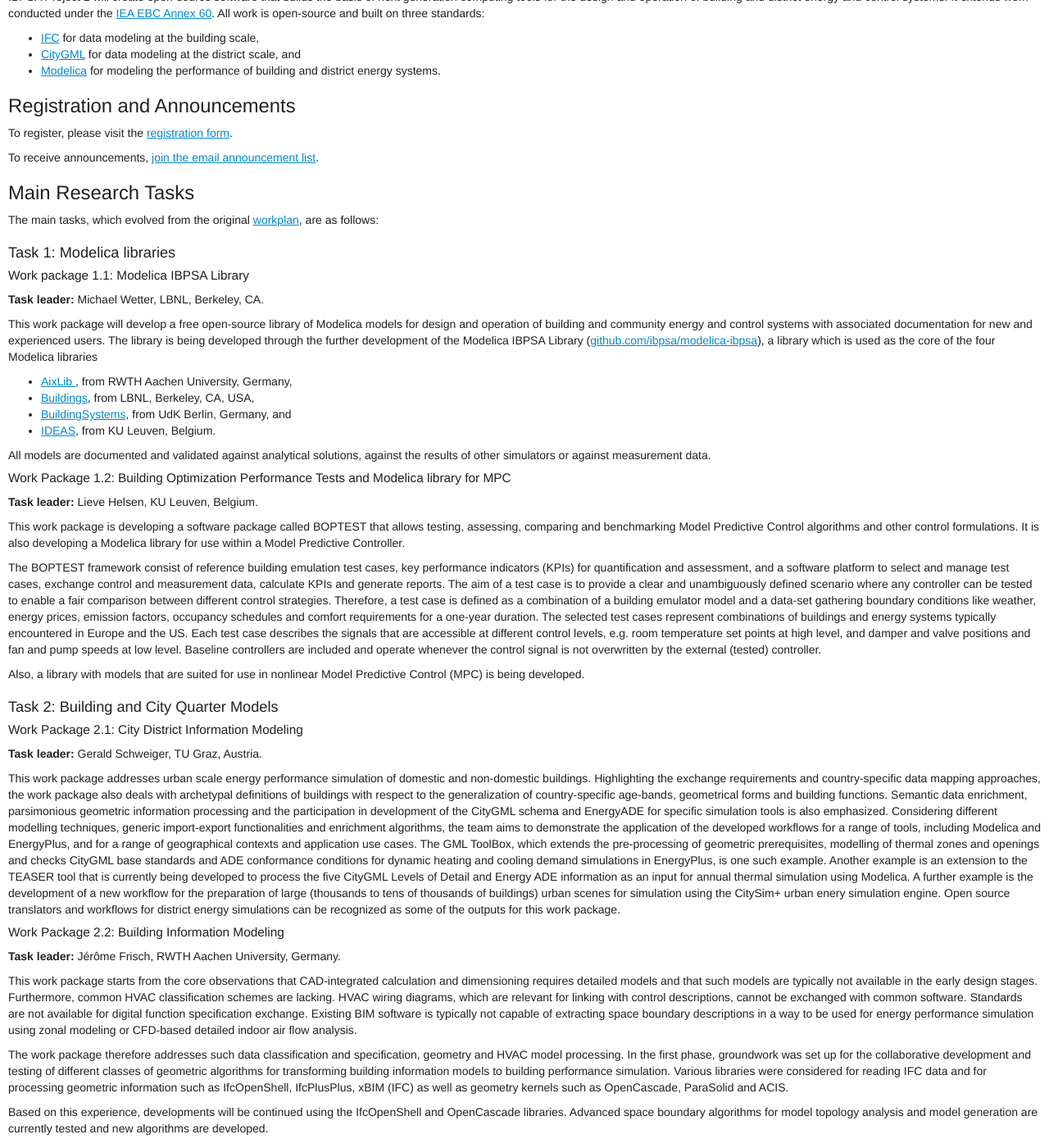
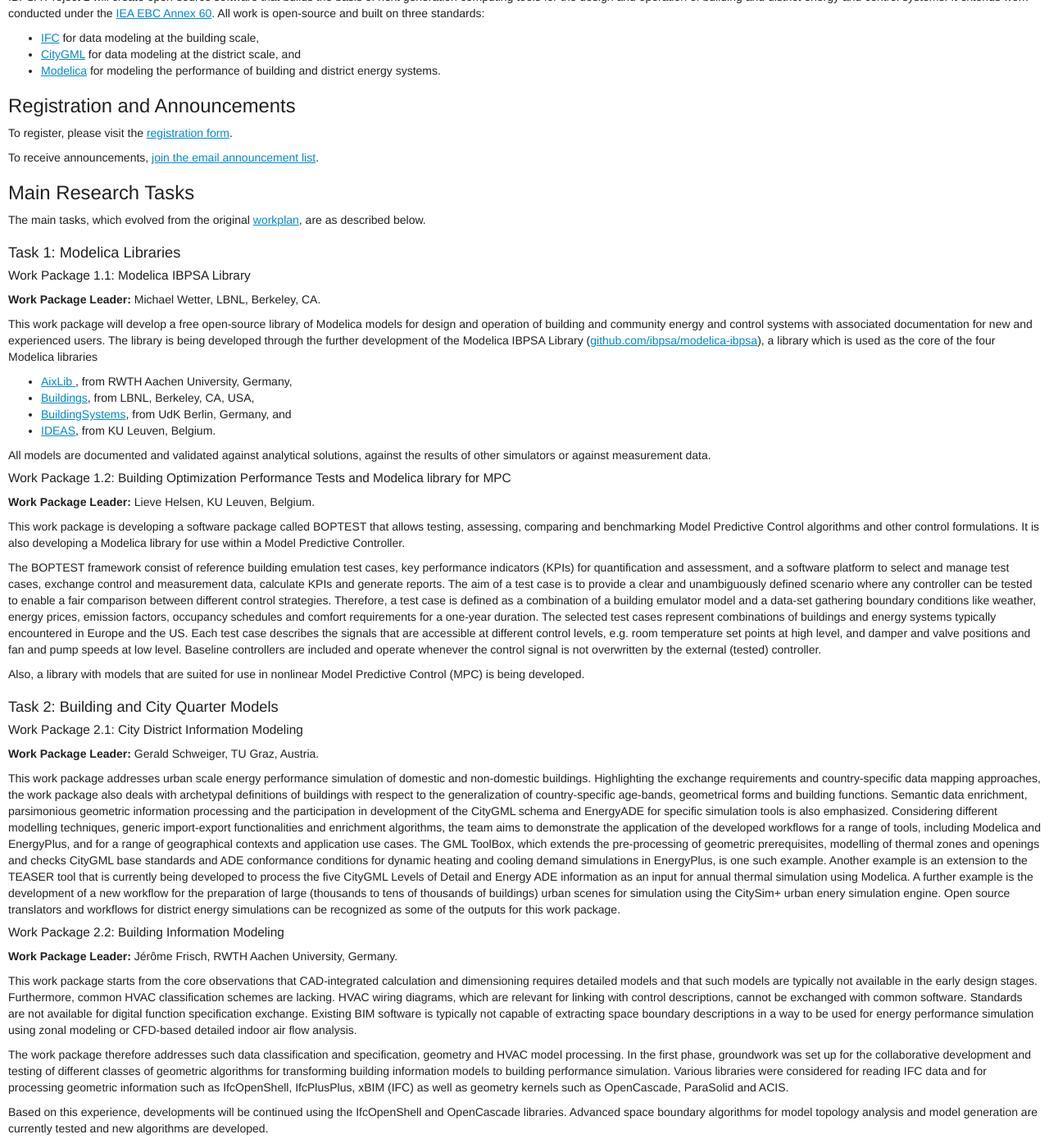
Before and after one commit to ibpsa/project1, a Jekyll site: the page built from index.md, in a window 1280 px wide and 1400 px high, scrolled down 660 px. Shown: the whole window at 82% size. Built offline with Jekyll 4.4.1, drawn with Linux system fonts in a browser that asks for light colours; nearby versions of some CDN libraries; some of the changed text lies outside the part shown.

Commit message:
Replaced Task with Work Package Leader

```diff
--- a/index.md
+++ b/index.md
@@ -33,12 +33,13 @@
 
 <h2>Main Research Tasks</h2>
 The main tasks, which evolved from the original
-[workplan]({{ site.url }}/downloads/ibpsa_project1_workplan.pdf), are as follows:
+[workplan]({{ site.url }}/downloads/ibpsa_project1_workplan.pdf), are as
+described below.
 
-<h3>Task 1: Modelica libraries</h3>
-<h4>Work package 1.1: Modelica IBPSA Library</h4>
+<h3>Task 1: Modelica Libraries</h3>
+<h4>Work Package 1.1: Modelica IBPSA Library</h4>
 <p>
-<b>Task leader:</b> Michael Wetter, LBNL, Berkeley, CA.
+<b>Work Package Leader:</b> Michael Wetter, LBNL, Berkeley, CA.
 </p>
 <p>
 This work package will develop a free open-source
@@ -74,7 +75,7 @@
 </p>
 <h4>Work Package 1.2: Building Optimization Performance Tests and Modelica library for MPC</h4>
 <p>
-<b>Task leader:</b> Lieve Helsen, KU Leuven, Belgium.
+<b>Work Package Leader:</b> Lieve Helsen, KU Leuven, Belgium.
 </p>
 <p>
 This work package is developing
@@ -106,7 +107,7 @@
 <h3>Task 2: Building and City Quarter Models</h3>
 <h4>Work Package 2.1: City District Information Modeling</h4>
 <p>
-<b>Task leader:</b> Gerald Schweiger, TU Graz, Austria.
+<b>Work Package Leader:</b> Gerald Schweiger, TU Graz, Austria.
 </p>
 <p>
 This work package addresses urban scale energy performance simulation of domestic and non-domestic buildings.
@@ -129,7 +130,7 @@
 
 <h4>Work Package 2.2: Building Information Modeling</h4>
 <p>
-<b>Task leader:</b> Jérôme Frisch, RWTH Aachen University, Germany.
+<b>Work Package Leader:</b> Jérôme Frisch, RWTH Aachen University, Germany.
 </p>
 <p>
 This work package starts from the core observations that CAD-integrated calculation and dimensioning requires detailed
@@ -159,7 +160,7 @@
 <h3>Task 3: Application and Dissemination</h3>
 <h4>Work Package 3.1: District Energy DESTEST</h4>
 <p>
-<b>Task leader:</b> Dirk Saelens, KU Leuven, Belgium.
+<b>Work Package Leader:</b> Dirk Saelens, KU Leuven, Belgium.
 </p>
 <p>
 This work package is developing a framework called DESTEST to test District Energy System simulations.
```
